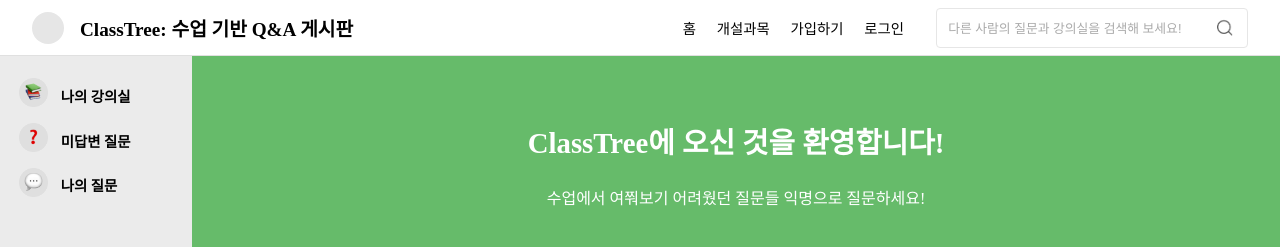
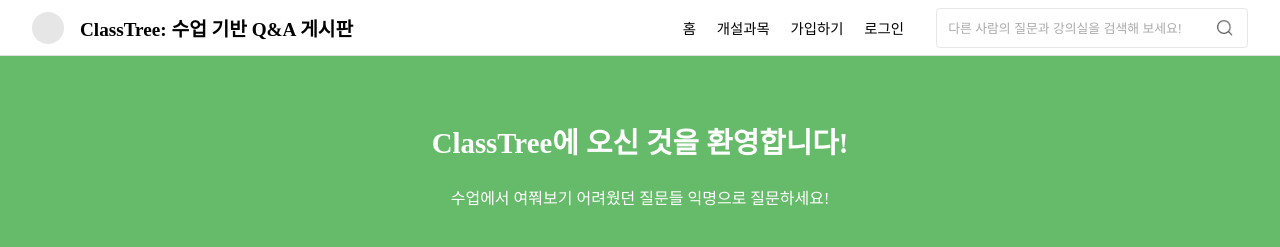
Before and after one commit to Hurdlethon-ClassTree/ClassTree-FE, a Vue app: page / in a window 1280 px wide. Shown: the top 247 px of the page. Built offline with nearby package versions, Linux system fonts and the light colour scheme; no server answers.

Commit message:
[Feat] 로그인시에만 사이드바 보이게끔 만들기

```diff
--- a/src/App.vue
+++ b/src/App.vue
@@ -1,7 +1,7 @@
 <template>
   <SiteHeader />
   <main>
-    <LeftBar />
+    <LeftBar v-if="loggedIn" />
     <div class="router">
       <router-view />
     </div>
@@ -11,8 +11,15 @@
 <script>
 import SiteHeader from "./components/SiteHeader.vue";
 import LeftBar from "./components/LeftBar.vue";
+import { mapState } from "vuex";
 
 export default {
+  computed: {
+    ...mapState("auth", ["nickname", "email", "loggedIn"]),
+    storeInitialized() {
+      return this.loggedIn !== undefined; // 상태가 정의되어 있을 때만 렌더링
+    },
+  },
   components: {
     SiteHeader,
     LeftBar,
```
